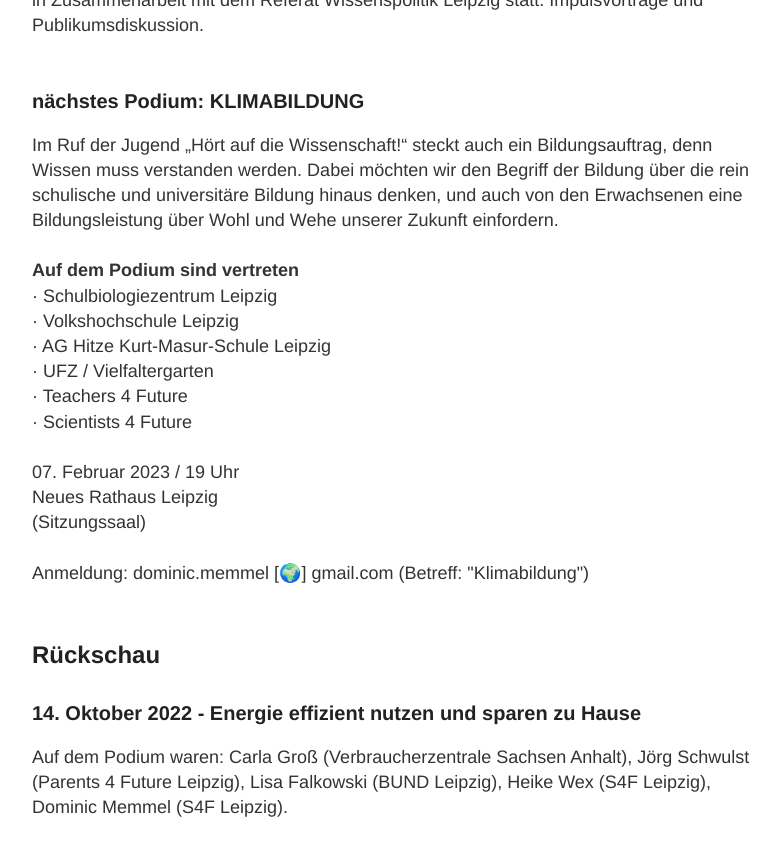
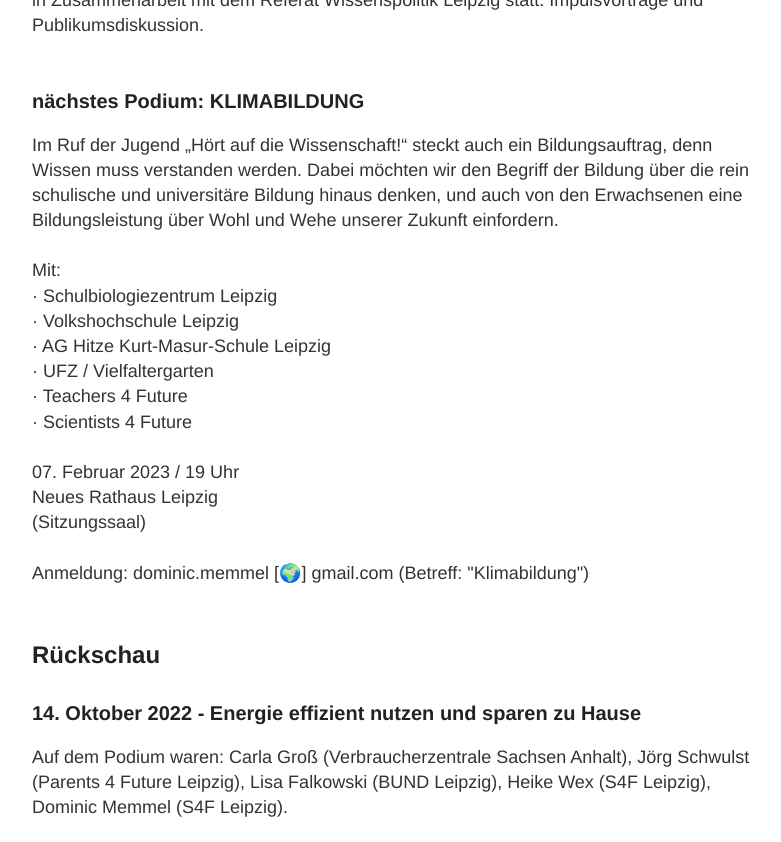
Before and after one commit to s4f-leipzig/s4f-leipzig.github.io, a Jekyll site: the page built from podium.html, in a window 1280 px wide and 900 px high, scrolled down 370 px, cut to the strip 0-842 px from the top of the window. Shown: the whole strip, without its empty margins (248-1029 px from the left). Built offline with Jekyll 4.4.1, drawn with Linux system fonts in a browser that asks for light colours.

Commit message:
Update podium.html

```diff
--- a/podium.html
+++ b/podium.html
@@ -8,7 +8,7 @@
 <h3>nächstes Podium: KLIMABILDUNG</h3>
 Im Ruf der Jugend „Hört auf die Wissenschaft!“ steckt auch ein Bildungsauftrag, denn Wissen muss verstanden werden. Dabei möchten wir den Begriff der Bildung über die rein schulische und universitäre Bildung hinaus denken, und auch von den Erwachsenen eine Bildungsleistung über Wohl und Wehe unserer Zukunft einfordern.
 <br><br>
-<b>Auf dem Podium sind vertreten</b>
+Mit:
 <br>· Schulbiologiezentrum Leipzig
 <br>· Volkshochschule Leipzig
 <br>· AG Hitze Kurt-Masur-Schule Leipzig
```
